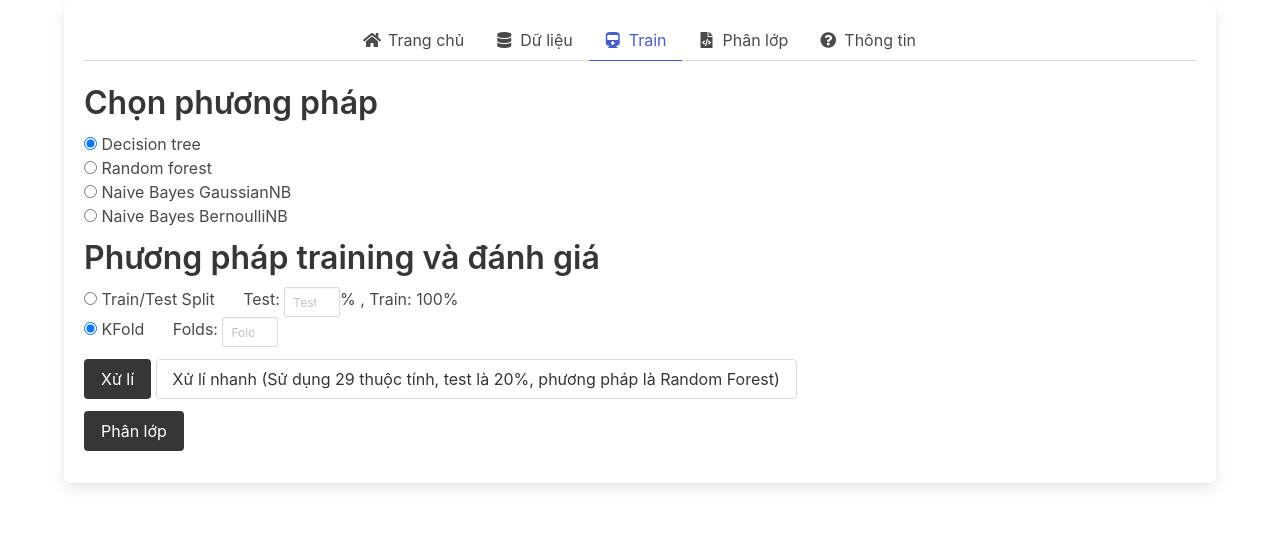
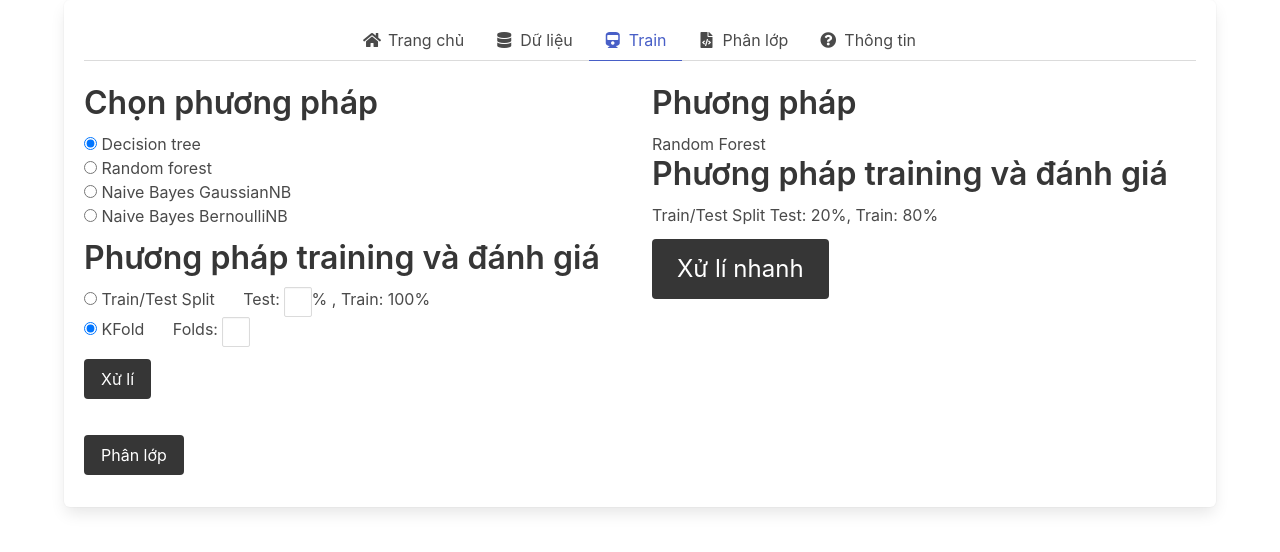
Before and after one commit to duhoang00/BankruptPrediction, a Flask app: page /choosedatapreprocess/1/1 in a window 1280 px wide. Shown: the top 552 px of the page. Run offline with Flask 2, Linux system fonts and the light colour scheme.

Commit message:
update ui

```diff
--- a/templates/datapreprocess.html
+++ b/templates/datapreprocess.html
@@ -3,6 +3,8 @@
 {% block title %}Trang chủ{% endblock %}
 
 {% block pagecontent %}
+<div class="columns">
+  <div class="column is-half">
     <div class="title">Chọn phương pháp</div>
     <div class="method-container mb-3" id="choose-method">
       <p>
@@ -59,18 +61,30 @@
         </label>
         <span class="ml-5">Folds:</span>
         <span>
-      <input id="folds" class="input is-small" style="width: 5%;" type="number" min="0" max="100" placeholder="Folds">
+          <input id="folds" class="input is-small" style="width: 5%;" type="number" min="0" max="100"
+            placeholder="Folds">
         </span>
       </div>
     </div>
-
     <p class="mb-3">
       <button class="button is-dark" id="process-button">Xử lí</button>
-  <button class="button" id="process-fast-button">Xử lí nhanh (Sử dụng 29 thuộc tính, test là 20%, phương pháp là Random
-    Forest)</button>
     </p>
+  </div>
+
+  <div class="column">
+    <div class="title">Phương pháp</div>
+    <div>Random Forest</div>
+    <div class="title">Phương pháp training và đánh giá</div>
+    <div class="mb-3">Train/Test Split Test: 20%, Train: 80%</div>
+    <p class="mb-3">
+      <button class="button is-dark is-large" id="process-fast-button">Xử lí nhanh</button>
+    </p>
+  </div>
+</div>
 
 <div class="accuracy is-hidden mb-3" id="accuracy-report">
+  <div class="columns">
+    <div class="column">
       <div class="title">Confusion Matrix</div>
       <div>
         <table class="table">
@@ -83,9 +97,13 @@
           {%endfor%}
         </table>
       </div>
+    </div>
 
+    <div class="column">
       <div class="title">Accuracy Score</div>
       <div>{{accuracy_score}}</div>
+    </div>
+  </div>
 
   <div class="title">Classification Report</div>
   <div class="table-container" style="max-height: 300px; overflow: auto;">
```
Also changed, not shown: static/nullity_heatmap.jpeg, static/nullity_matrix.jpeg. Lines whose indentation alone changed are shown as unchanged.
